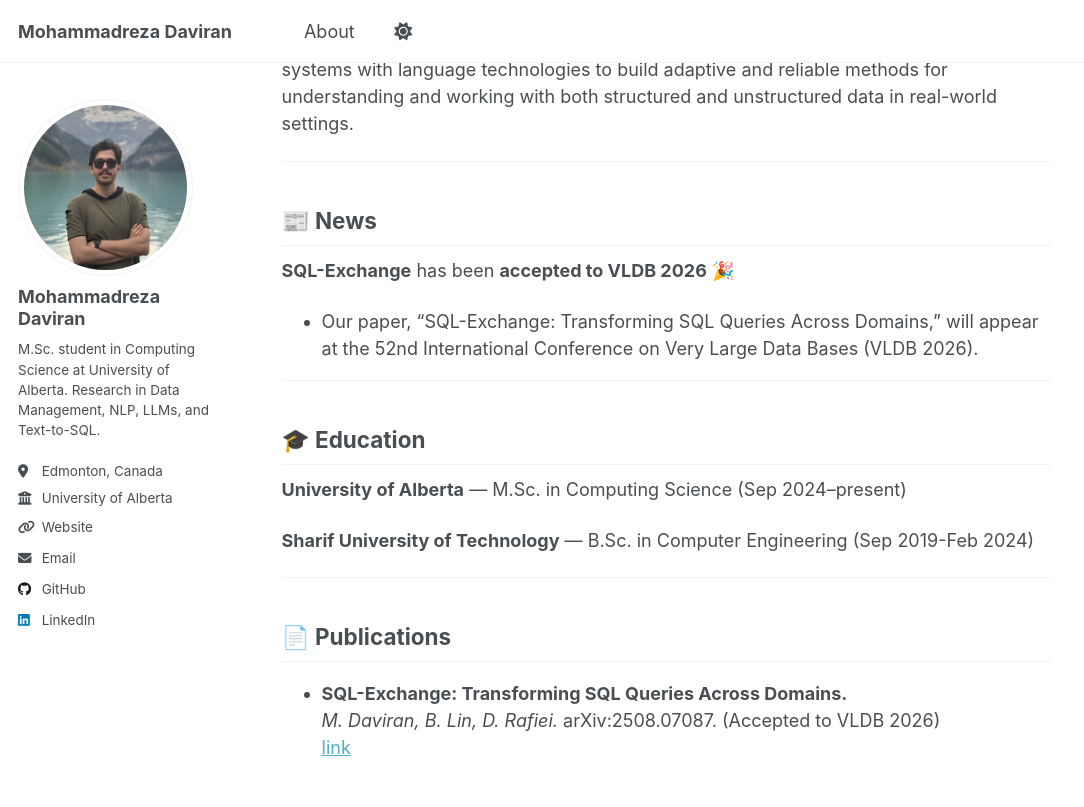
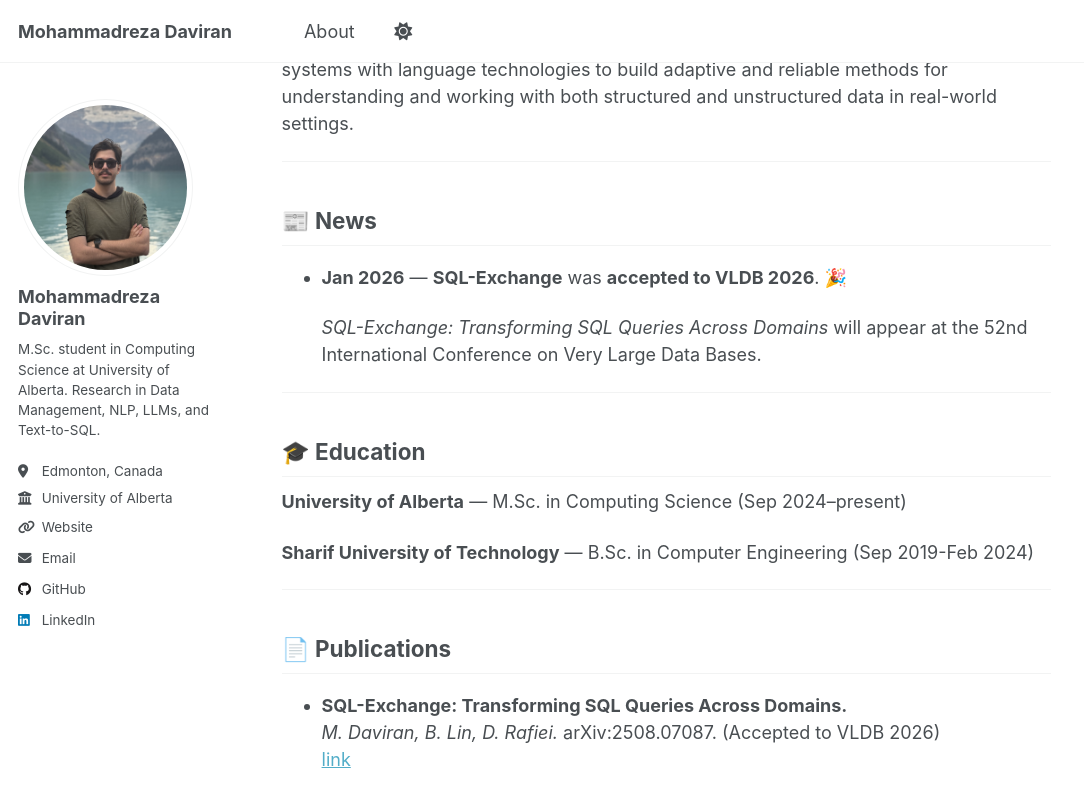
Before and after one commit to mmdrez4/mmdrez4.github.io, a Jekyll site: the page built from _pages/about.md, in a window 1280 px wide and 900 px high, scrolled down 350 px. Shown: the top 807 px of the window, without its empty margins (0-1084 px from the left). Built offline with Jekyll 4.4.1, drawn with Linux system fonts in a browser that asks for light colours; a script that is not in the unit is left out.

Commit message:
Revise news about SQL-Exchange acceptance to VLDB 2026
Updated news section to reflect acceptance of SQL-Exchange at VLDB 2026.

```diff
--- a/_pages/about.md
+++ b/_pages/about.md
@@ -12,9 +12,9 @@ Broadly, I’m interested in Data Management, Database Systems, Natural Language
 ---
 
 ## 📰 News
-**SQL-Exchange** has been **accepted to VLDB 2026** 🎉
+- **Jan 2026** — **SQL-Exchange** was **accepted to VLDB 2026**. 🎉
 
-- Our paper, “SQL-Exchange: Transforming SQL Queries Across Domains,” will appear at the 52nd International Conference on Very Large Data Bases (VLDB 2026).
+  *SQL-Exchange: Transforming SQL Queries Across Domains* will appear at the 52nd International Conference on Very Large Data Bases.
 
 ---
 
```
